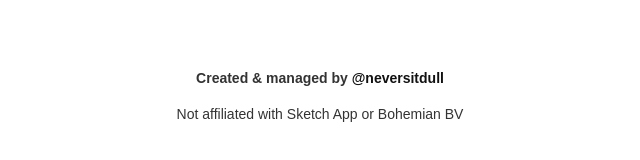
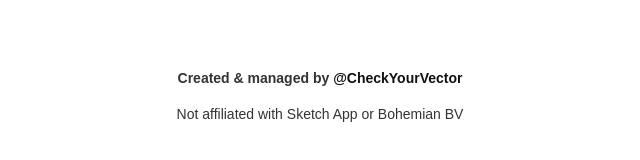
Before and after one commit to acollurafici/sketch-chat, a plain HTML site: page index.html in a window 1280 px wide. Shown: the part 620-780 px from the top of the page, 320-960 px from the left. Drawn offline with nearby package versions, Linux system fonts and the light colour scheme.

Commit message:
Update index.html

```diff
--- a/index.html
+++ b/index.html
@@ -29,7 +29,7 @@
         <div class="sub-text"><a class="link" href="https://medium.com/@neversitdull/https-medium-com-neversitdull-a-new-home-for-team-sketch-310eaee0a06a">What happened to Team Sketch?</a></div>
       </div>
       <div class="footer">
-        <div class="text-block"><strong class="important-text">Created &amp; managed by <a href="https://twitter.com/neversitdull" target="_blank" class="link">@neversitdull</a></strong></div>
+        <div class="text-block"><strong class="important-text">Created &amp; managed by <a href="https://twitter.com/CheckYourVector" target="_blank" class="link">@CheckYourVector</a></strong></div>
         <div class="text-block">Not affiliated with Sketch App or Bohemian BV</div>
       </div>
     </div>
```
